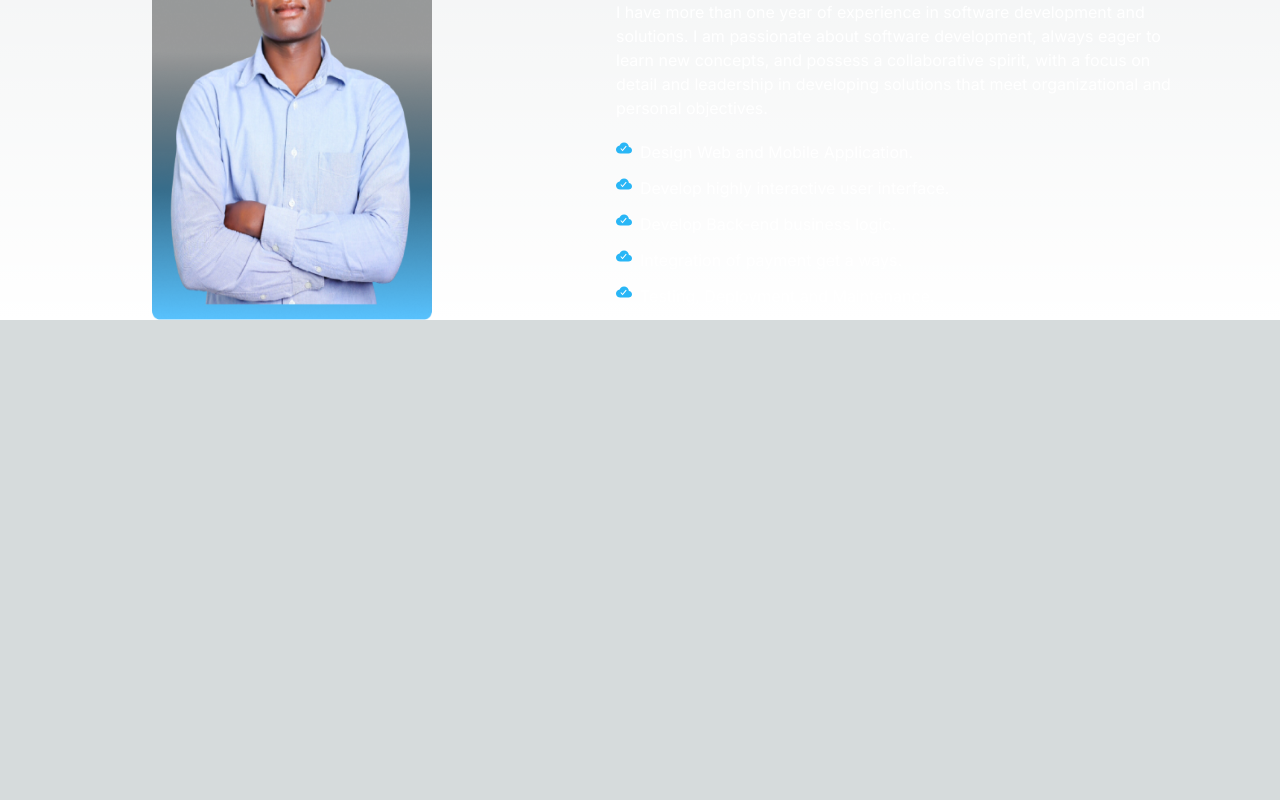
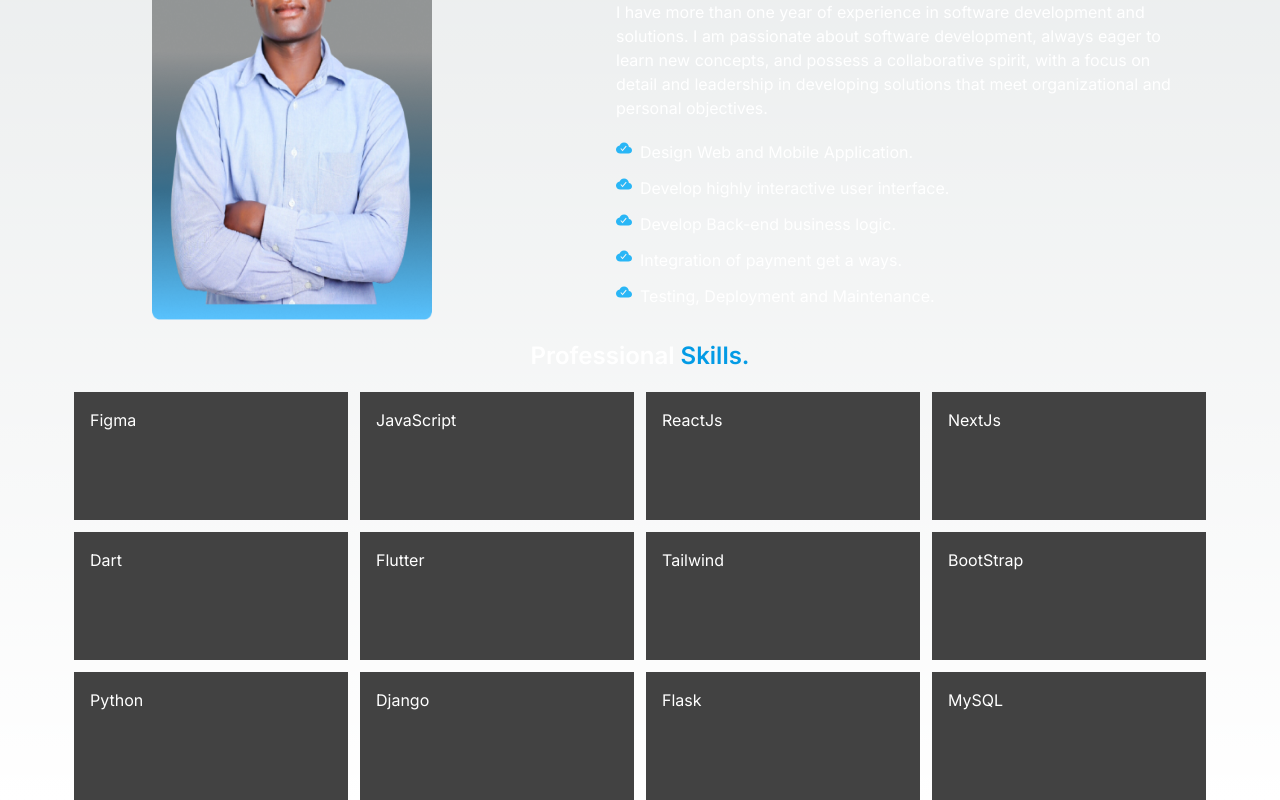
Before and after one commit to gilbert-ku/g.ku, a Next.js app: page / in a window 1280 px wide. Shown: the part 1003-1803 px from the top of the page. Before the commit the page ends 1323 px from the top, so only its background shows below. Built offline with nearby package versions, Linux system fonts and the light colour scheme.

Commit message:
add skills page

```diff
--- a/app/page.jsx
+++ b/app/page.jsx
@@ -5,6 +5,7 @@
 import { FaGithub, FaLinkedinIn, FaTwitter, FaWhatsapp } from "react-icons/fa6";
 import { MdEmail } from "react-icons/md";
 import About from "@/components/about/About";
+import Skills from "@/components/skills/Skills";
 
 
 
@@ -65,6 +66,8 @@
 
       </main>
       <About />
+
+      <Skills />
     </>
   );
 }
--- /dev/null
+++ b/components/skills/Skills.jsx
@@ -0,0 +1,57 @@
+import React from 'react'
+
+const Skills = () => {
+  return (
+    <>
+    <div className='mt-5 container mx-auto px-4 md:px-1'>
+        <h1 className='text-2xl text-center text-white font-semibold mb-5'>Professional <span className='text-light-blue-600'>Skills.</span></h1>
+
+        <div className='text-white grid grid-cols-2 md:grid-cols-3 lg:grid-cols-4 gap-3'>
+            <div className="bg-gray-800 p-4 h-32" >
+                <p>Figma</p>
+            </div>
+
+            <div className="bg-gray-800 p-4 h-32" >
+                <p>JavaScript</p>
+            </div>
+
+            <div className="bg-gray-800 p-4 h-32" >
+                <p>ReactJs</p>
+            </div>
+
+            <div className="bg-gray-800 p-4 h-32" >
+                <p>NextJs</p>
+
+            </div>
+            <div className="bg-gray-800 p-4 h-32" >
+                <p>Dart</p>
+            </div>
+            <div className="bg-gray-800 p-4 h-32" >
+                <p>Flutter</p>
+            </div>
+            <div className="bg-gray-800 p-4 h-32" >
+                <p>Tailwind</p>
+            </div>
+            <div className="bg-gray-800 p-4 h-32" >
+                <p>BootStrap</p>
+            </div>
+            <div className="bg-gray-800 p-4 h-32" >
+                <p>Python</p>
+            </div>
+            <div className="bg-gray-800 p-4 h-32" >
+                <p>Django</p>
+            </div>
+            <div className="bg-gray-800 p-4 h-32" >
+                <p>Flask</p>
+            </div>
+            <div className="bg-gray-800 p-4 h-32" >
+                <p>MySQL</p>
+            </div>
+        </div>
+    </div>
+
+    </>
+  )
+}
+
+export default Skills
```
